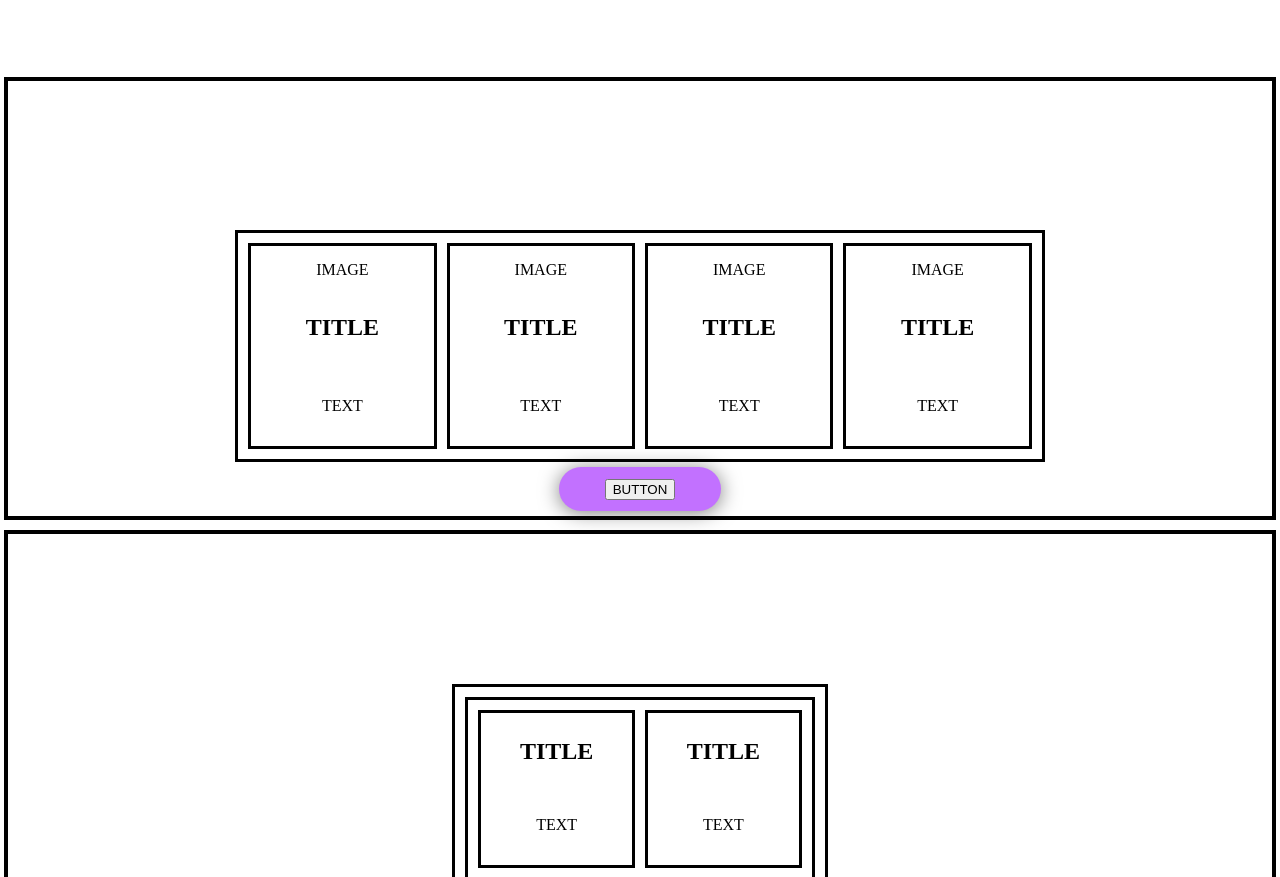
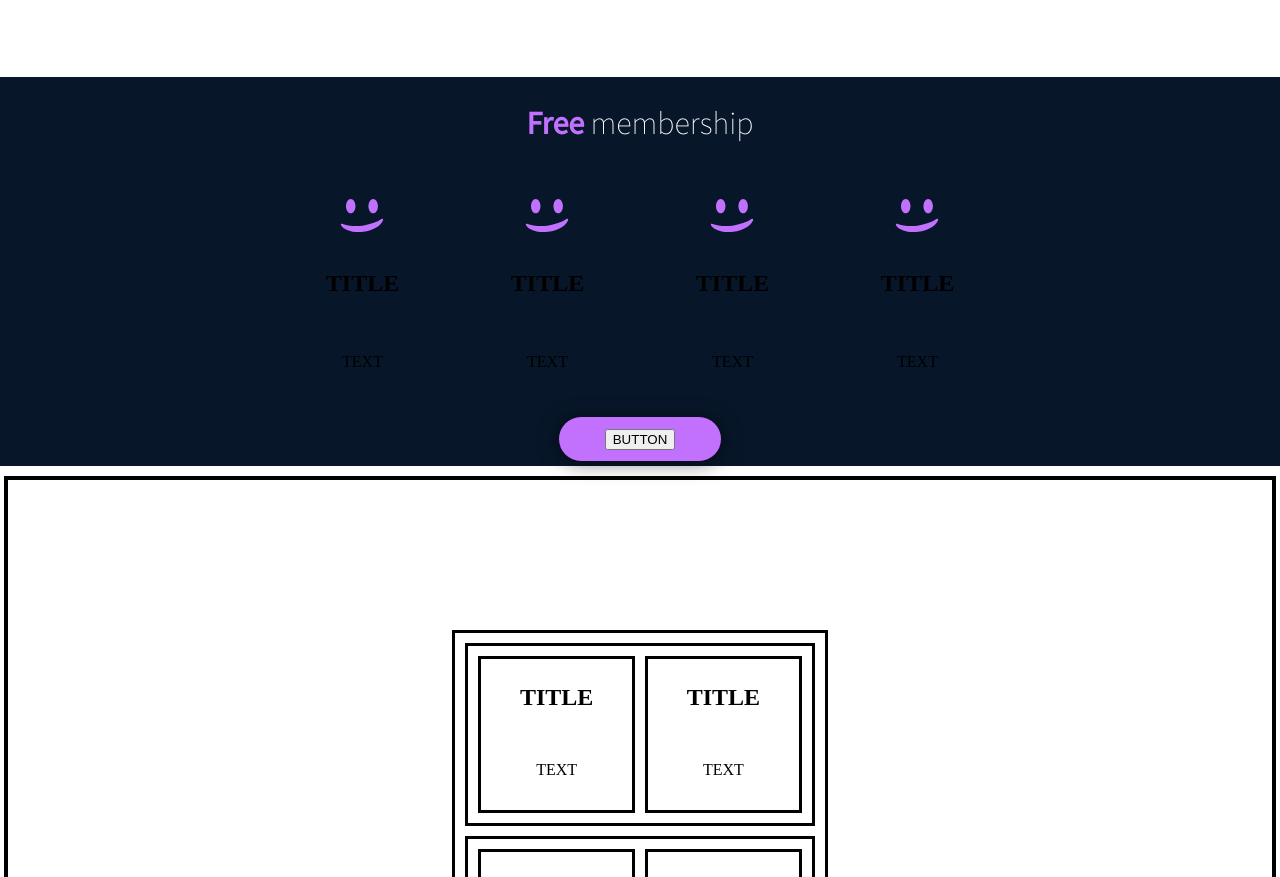
Before and after one commit to michaellgans/atlas-web-development, a plain HTML site: page css_advanced/index.html in a window 1280 px wide. Shown: the part 1989-2866 px from the top of the page. Drawn offline with Linux system fonts and the light colour scheme.

Commit message:
Edits title for Container D and adds SVGs

```diff
--- a/css_advanced/index.html
+++ b/css_advanced/index.html
@@ -285,14 +285,15 @@
 
             <!--Membership Section (Task 5)-->
             <section class="container-D">
-                <div class="title-box">
-                    <h1>TITLE</h1>
-                </div>
+                <h1 class="title-box"><span class="purple">Free</span>&nbsp;membership</h1>
                 <div class="box-1D">
                     <div class="box-1D-1">
                         <div class="image">
-                            <img>
-                            IMAGE
+                            <svg xmlns="http://www.w3.org/2000/svg" width="45" height="36" viewBox="0 0 45 36" fill="none">
+                                <path d="M10.7136 14.2454C13.3162 14.2454 15.433 11.0563 15.433 7.13615C15.433 3.21695 13.3162 0.027832 10.7136 0.027832C8.11105 0.027832 5.99377 3.21695 5.99377 7.13615C5.99377 11.0563 8.11153 14.2454 10.7136 14.2454Z" fill="#C271FF"/>
+                                <path d="M33.1709 14.2454C35.7734 14.2454 37.8907 11.0563 37.8907 7.13615C37.8907 3.21695 35.7734 0.027832 33.1709 0.027832C30.5688 0.027832 28.452 3.21695 28.452 7.13615C28.452 11.0563 30.5693 14.2454 33.1709 14.2454Z" fill="#C271FF"/>
+                                <path d="M42.8614 19.9343C42.5624 19.6785 42.1502 19.6493 41.834 19.867C36.7573 23.3359 29.8699 25.7484 22.4397 26.6608C15.0113 27.5728 7.74445 26.8982 1.97894 24.7611C1.61916 24.6278 1.22529 24.7545 0.998819 25.0749C0.771087 25.3959 0.759877 25.8422 0.970651 26.1858C4.09775 31.2912 13.2359 34.0023 23.1915 32.7799C33.1511 31.557 41.3622 26.7143 43.1587 21.0048C43.2793 20.621 43.1595 20.1903 42.8614 19.9343Z" fill="#C271FF"/>
+                            </svg>
                         </div>
                         <div class="title">
                             <h2>TITLE</h2>
@@ -303,8 +304,11 @@
                     </div>
                     <div class="box-1D-2">
                         <div class="image">
-                            <img>
-                            IMAGE
+                            <svg xmlns="http://www.w3.org/2000/svg" width="45" height="36" viewBox="0 0 45 36" fill="none">
+                                <path d="M10.7136 14.2454C13.3162 14.2454 15.433 11.0563 15.433 7.13615C15.433 3.21695 13.3162 0.027832 10.7136 0.027832C8.11105 0.027832 5.99377 3.21695 5.99377 7.13615C5.99377 11.0563 8.11153 14.2454 10.7136 14.2454Z" fill="#C271FF"/>
+                                <path d="M33.1709 14.2454C35.7734 14.2454 37.8907 11.0563 37.8907 7.13615C37.8907 3.21695 35.7734 0.027832 33.1709 0.027832C30.5688 0.027832 28.452 3.21695 28.452 7.13615C28.452 11.0563 30.5693 14.2454 33.1709 14.2454Z" fill="#C271FF"/>
+                                <path d="M42.8614 19.9343C42.5624 19.6785 42.1502 19.6493 41.834 19.867C36.7573 23.3359 29.8699 25.7484 22.4397 26.6608C15.0113 27.5728 7.74445 26.8982 1.97894 24.7611C1.61916 24.6278 1.22529 24.7545 0.998819 25.0749C0.771087 25.3959 0.759877 25.8422 0.970651 26.1858C4.09775 31.2912 13.2359 34.0023 23.1915 32.7799C33.1511 31.557 41.3622 26.7143 43.1587 21.0048C43.2793 20.621 43.1595 20.1903 42.8614 19.9343Z" fill="#C271FF"/>
+                            </svg>
                         </div>
                         <div class="title">
                             <h2>TITLE</h2>
@@ -315,8 +319,11 @@
                     </div>
                     <div class="box-1D-3">
                         <div class="image">
-                            <img>
-                            IMAGE
+                            <svg xmlns="http://www.w3.org/2000/svg" width="45" height="36" viewBox="0 0 45 36" fill="none">
+                                <path d="M10.7136 14.2454C13.3162 14.2454 15.433 11.0563 15.433 7.13615C15.433 3.21695 13.3162 0.027832 10.7136 0.027832C8.11105 0.027832 5.99377 3.21695 5.99377 7.13615C5.99377 11.0563 8.11153 14.2454 10.7136 14.2454Z" fill="#C271FF"/>
+                                <path d="M33.1709 14.2454C35.7734 14.2454 37.8907 11.0563 37.8907 7.13615C37.8907 3.21695 35.7734 0.027832 33.1709 0.027832C30.5688 0.027832 28.452 3.21695 28.452 7.13615C28.452 11.0563 30.5693 14.2454 33.1709 14.2454Z" fill="#C271FF"/>
+                                <path d="M42.8614 19.9343C42.5624 19.6785 42.1502 19.6493 41.834 19.867C36.7573 23.3359 29.8699 25.7484 22.4397 26.6608C15.0113 27.5728 7.74445 26.8982 1.97894 24.7611C1.61916 24.6278 1.22529 24.7545 0.998819 25.0749C0.771087 25.3959 0.759877 25.8422 0.970651 26.1858C4.09775 31.2912 13.2359 34.0023 23.1915 32.7799C33.1511 31.557 41.3622 26.7143 43.1587 21.0048C43.2793 20.621 43.1595 20.1903 42.8614 19.9343Z" fill="#C271FF"/>
+                            </svg>
                         </div>
                         <div class="title">
                             <h2>TITLE</h2>
@@ -327,8 +334,11 @@
                     </div>
                     <div class="box-1D-4">
                         <div class="image">
-                            <img>
-                            IMAGE
+                            <svg xmlns="http://www.w3.org/2000/svg" width="45" height="36" viewBox="0 0 45 36" fill="none">
+                                <path d="M10.7136 14.2454C13.3162 14.2454 15.433 11.0563 15.433 7.13615C15.433 3.21695 13.3162 0.027832 10.7136 0.027832C8.11105 0.027832 5.99377 3.21695 5.99377 7.13615C5.99377 11.0563 8.11153 14.2454 10.7136 14.2454Z" fill="#C271FF"/>
+                                <path d="M33.1709 14.2454C35.7734 14.2454 37.8907 11.0563 37.8907 7.13615C37.8907 3.21695 35.7734 0.027832 33.1709 0.027832C30.5688 0.027832 28.452 3.21695 28.452 7.13615C28.452 11.0563 30.5693 14.2454 33.1709 14.2454Z" fill="#C271FF"/>
+                                <path d="M42.8614 19.9343C42.5624 19.6785 42.1502 19.6493 41.834 19.867C36.7573 23.3359 29.8699 25.7484 22.4397 26.6608C15.0113 27.5728 7.74445 26.8982 1.97894 24.7611C1.61916 24.6278 1.22529 24.7545 0.998819 25.0749C0.771087 25.3959 0.759877 25.8422 0.970651 26.1858C4.09775 31.2912 13.2359 34.0023 23.1915 32.7799C33.1511 31.557 41.3622 26.7143 43.1587 21.0048C43.2793 20.621 43.1595 20.1903 42.8614 19.9343Z" fill="#C271FF"/>
+                            </svg>
                         </div>
                         <div class="title">
                             <h2>TITLE</h2>
--- a/css_advanced/style/body.css
+++ b/css_advanced/style/body.css
@@ -365,10 +365,10 @@ blockquote {
     flex-direction: column;
     justify-content: center; /* main axis */
     align-items: center; /* cross axis */
-    align-content: center; /* line behavior */
     width: 100%;
-    border: var(--container-border);
     margin: var(--container-margin);
+    background-color: #071629;
+    width: 90.75rem;
 }
 
 .box-1D {
@@ -378,7 +378,6 @@ blockquote {
     align-content: center; /* line behavior */
     padding: var(--box-padding);
     margin: var(--box-margin);
-    border: var(--box-border);
 }
 
 .box-1D-1,
@@ -391,7 +390,6 @@ blockquote {
     align-content: center; /* line behavior */
     padding: var(--box-padding);
     margin: var(--box-margin);
-    border: var(--box-border);
 }
 
 .box-1D-1 .title,
@@ -402,7 +400,7 @@ blockquote {
 }
 
 .container-D .title-box {
-    margin-top: 5px;
+    margin-top: 26px;
 }
 
 .container-D .button {
```
